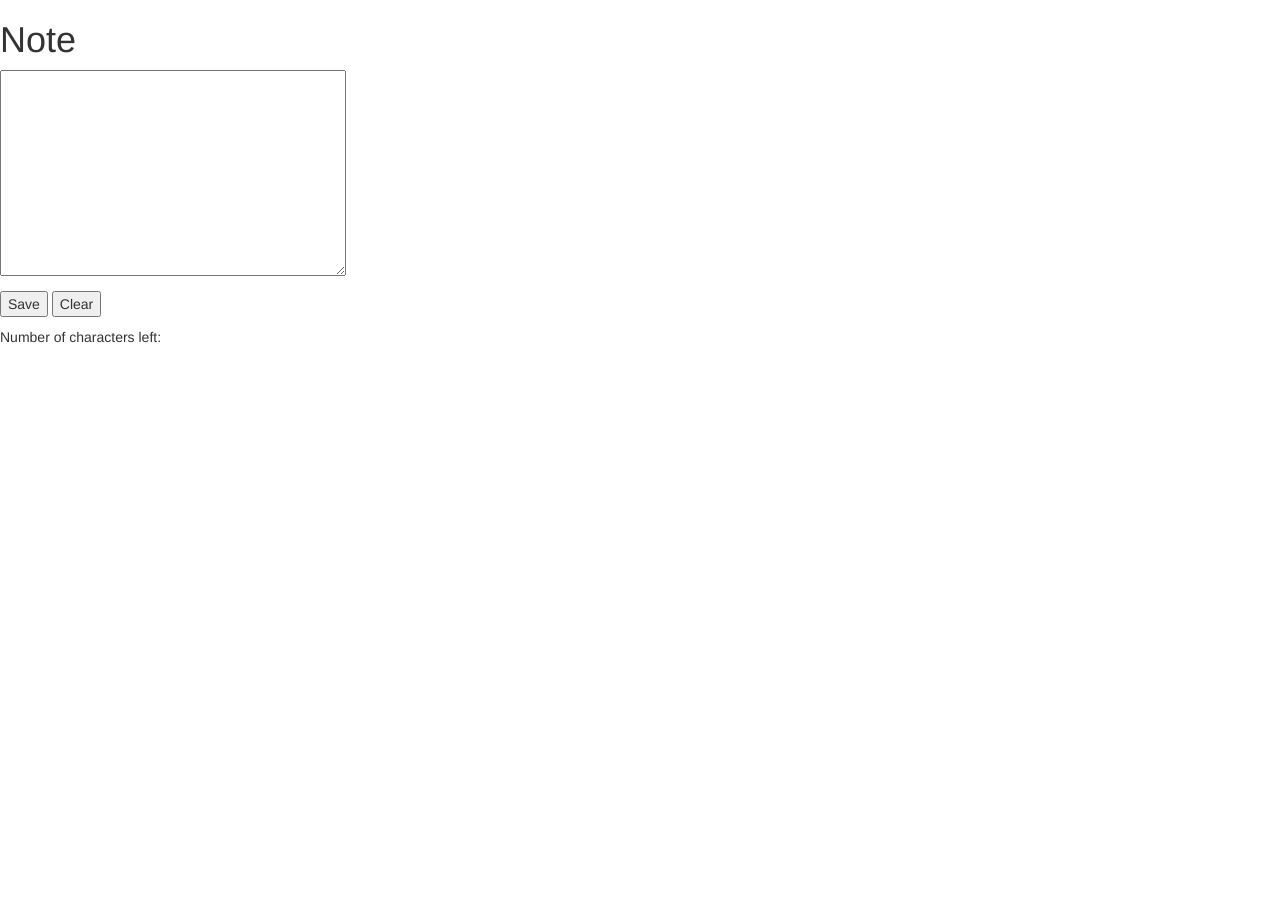
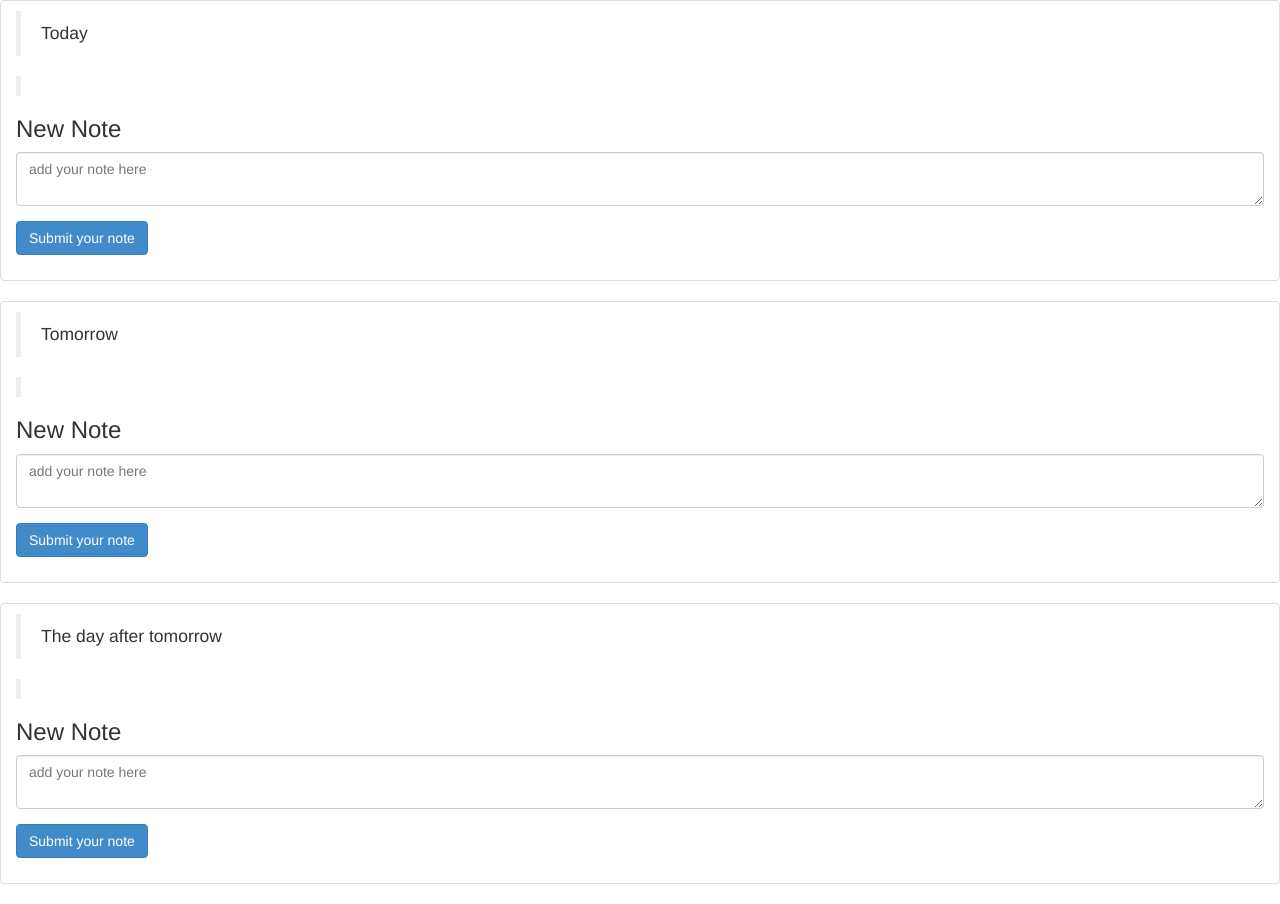
Before and after one commit to TedCAI/angular, a plain HTML site: page index.html in a window 1280 px wide. Before the commit the page ends 800 px from the top, so only its background shows below. Drawn offline with Linux system fonts and the light colour scheme.

Commit message:
update 29/09/14

```diff
--- a/index.html
+++ b/index.html
@@ -5,27 +5,27 @@
     <script type="text/javascript" src="js/angular.min.js"></script>
     <script type="text/javascript" src="js/app.js"></script>
   </head>
-  <body>
+  <body ng-controller="NotesController as nts">
 
-  <div ng-controller="myController as nts">
-    <h1>Note</h1>
-    <p><textarea ng-model="message" cols="40" rows="10"></textarea></p>
+  	<div class="list-group" ng-repeat="product in nts.products">
+    	<div class="list-group-item" ng-repeat="note in product.note">
+        	<blockquote>{{note.text}}</blockquote>
 
-    <p>
-	<button ng_click="save()">Save</button>
-	<button ng-click="clear()">Clear</button>
-	</p>
+        <form name="mynote" ng-controller="addNote as add" ng-submit="add.addnewnote(product)">
+        <div>
+        	<blockquote>{{add.product.note}}</blockquote>
+        </div>
 
-	<p>Number of characters left: <span ng-bind="left()"></span></p>
-
-    <div class="list-group">
-    <div class="list-group-item" ng-repeat="product in nts.products">
-    	{{product.note}}
-  </div>
-  </div>
-
-  </div>
-
+            <h3>New Note</h3>
+            <fieldset class="form-group">
+            	<textarea ng-model="add.product.note" class="form-control" placeholder="add your note here"></textarea>
+            </fieldset>
+            <fieldset class="form-group">
+            	<input type="submit" class="btn btn-primary" value="Submit your note" />
+            </fieldset>
+        </form>
+        </div>
+    </div>
 
   </body>
 </html>
--- a/js/app.js
+++ b/js/app.js
@@ -6,9 +6,17 @@ app.controller('NotesController', function(){
 	this.products=notes;
 });
 
-app.controller('mycontroller', function($scope) {
+app.controller('addNote', function(){
+	this.newnote = {};
+
+	this.addnewnote = function(anewnote){
+		anewnote.text.push(this.newnote);
+		this.newnote = {};
+	};
+});
+
+app.controller('myController', function($scope) {
 	this.products=notes;
-
     $scope.message = "";
     $scope.left  = function() {return 100 - $scope.message.length;};
     $scope.clear = function() {$scope.message = "";};
@@ -16,11 +24,11 @@ app.controller('mycontroller', function($scope) {
 });
 
 var notes = [{
-		note: "Test1."
+		note: [{text: "Today"}]
 	},{
-		note: "Test2."
+		note: [{text:"Tomorrow"}]
 	},{
-		note: "Test3."
+		note: [{text:"The day after tomorrow"}]
 	}
 ];
 
```
